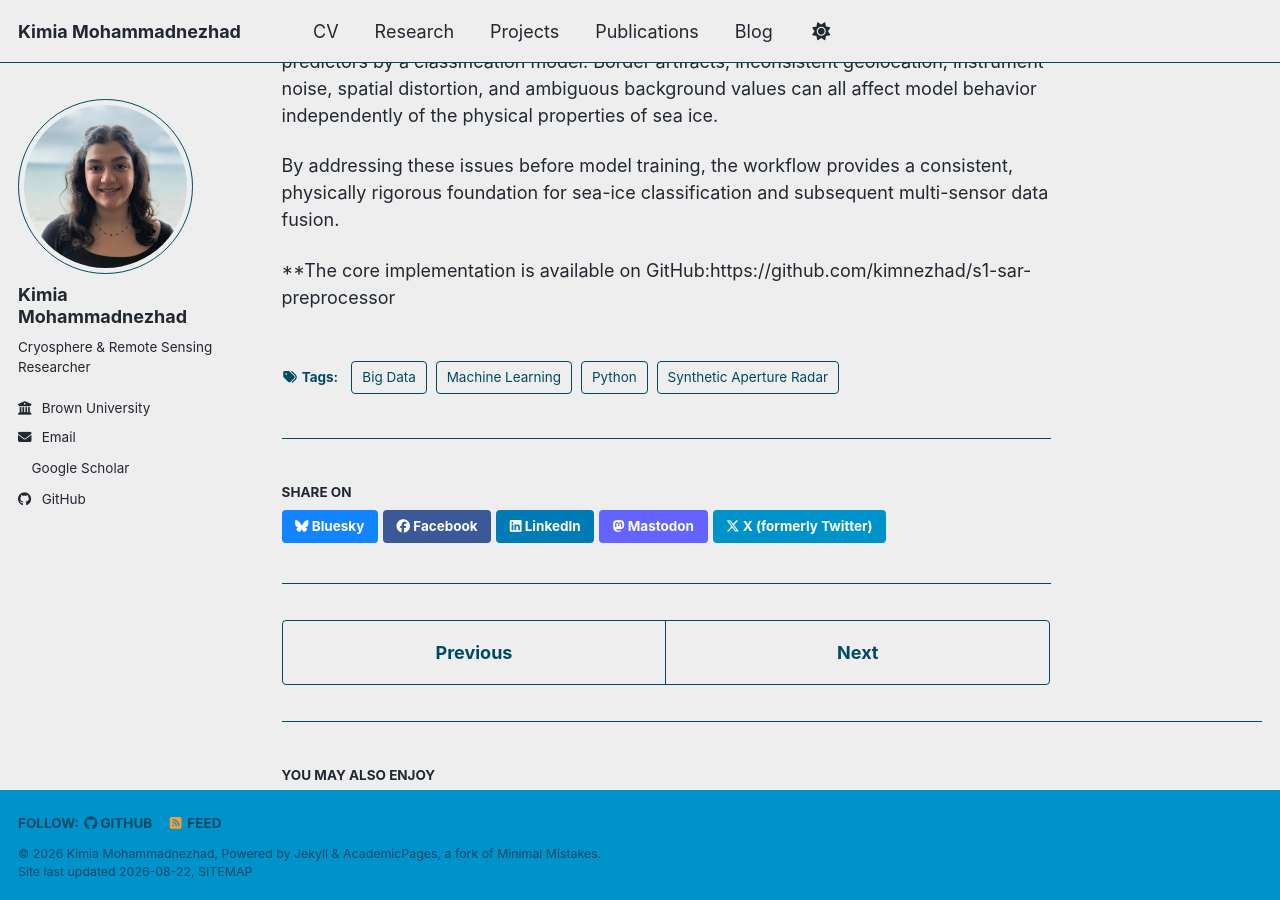
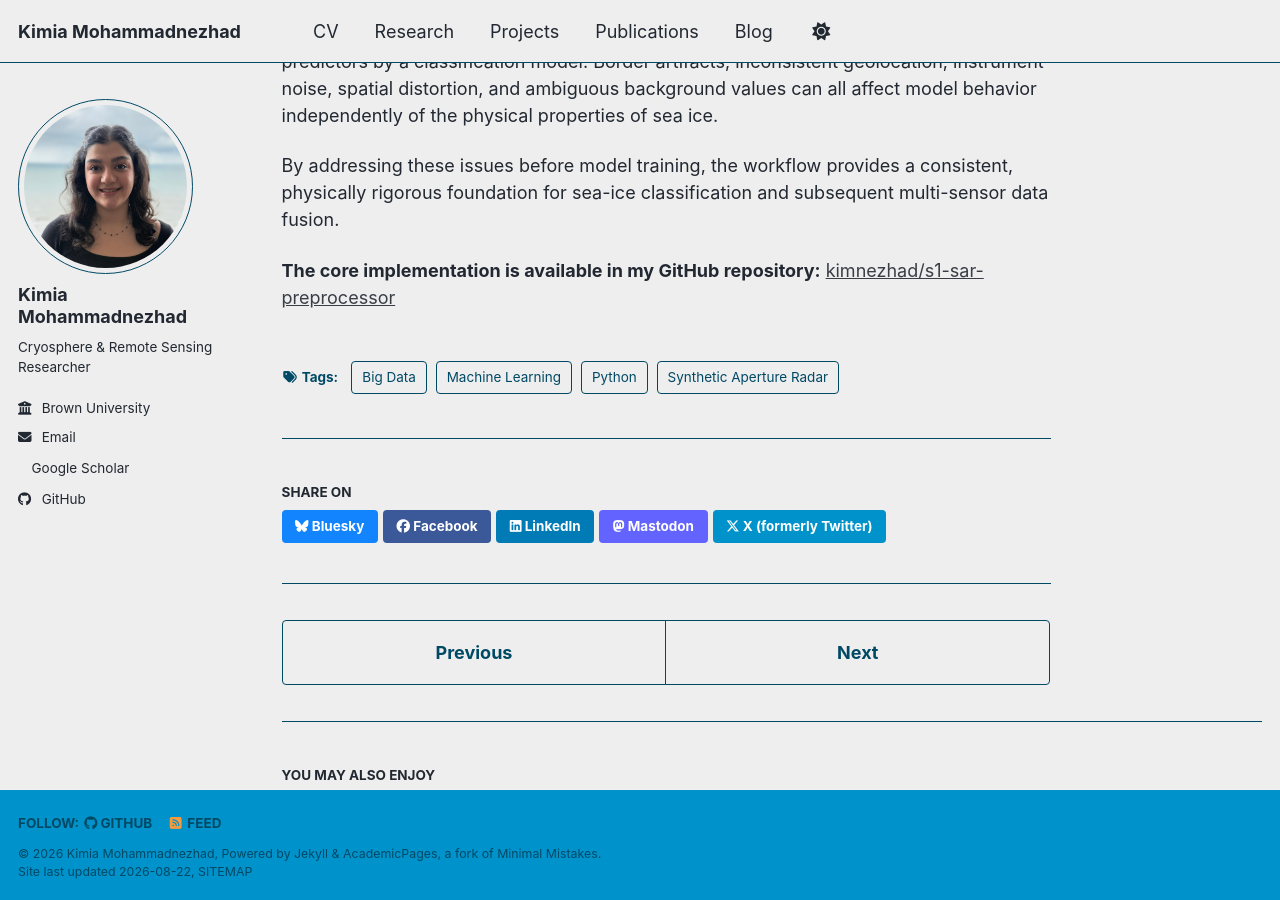
Before and after one commit to kimnezhad/kimnezhad.github.io, a Jekyll site: the page built from _posts/2026-08-21-sentinel-1-preprocessing.md, in a window 1280 px wide and 900 px high, scrolled down 2143 px. Built offline with Jekyll 4.4.1, drawn with Linux system fonts in a browser that asks for light colours; a style sheet for code colours, icons or effects is not loaded.

Commit message:
Update 2026-08-21-sentinel-1-preprocessing.md

```diff
--- a/_posts/2026-08-21-sentinel-1-preprocessing.md
+++ b/_posts/2026-08-21-sentinel-1-preprocessing.md
@@ -46,4 +46,4 @@ The purpose of this preprocessing is not simply to produce visually improved ima
 
 By addressing these issues before model training, the workflow provides a consistent, physically rigorous foundation for sea-ice classification and subsequent multi-sensor data fusion.
 
-**The core implementation is available on GitHub:https://github.com/kimnezhad/s1-sar-preprocessor
+**The core implementation is available in my GitHub repository:** [kimnezhad/s1-sar-preprocessor](https://github.com/kimnezhad/s1-sar-preprocessor)
```
